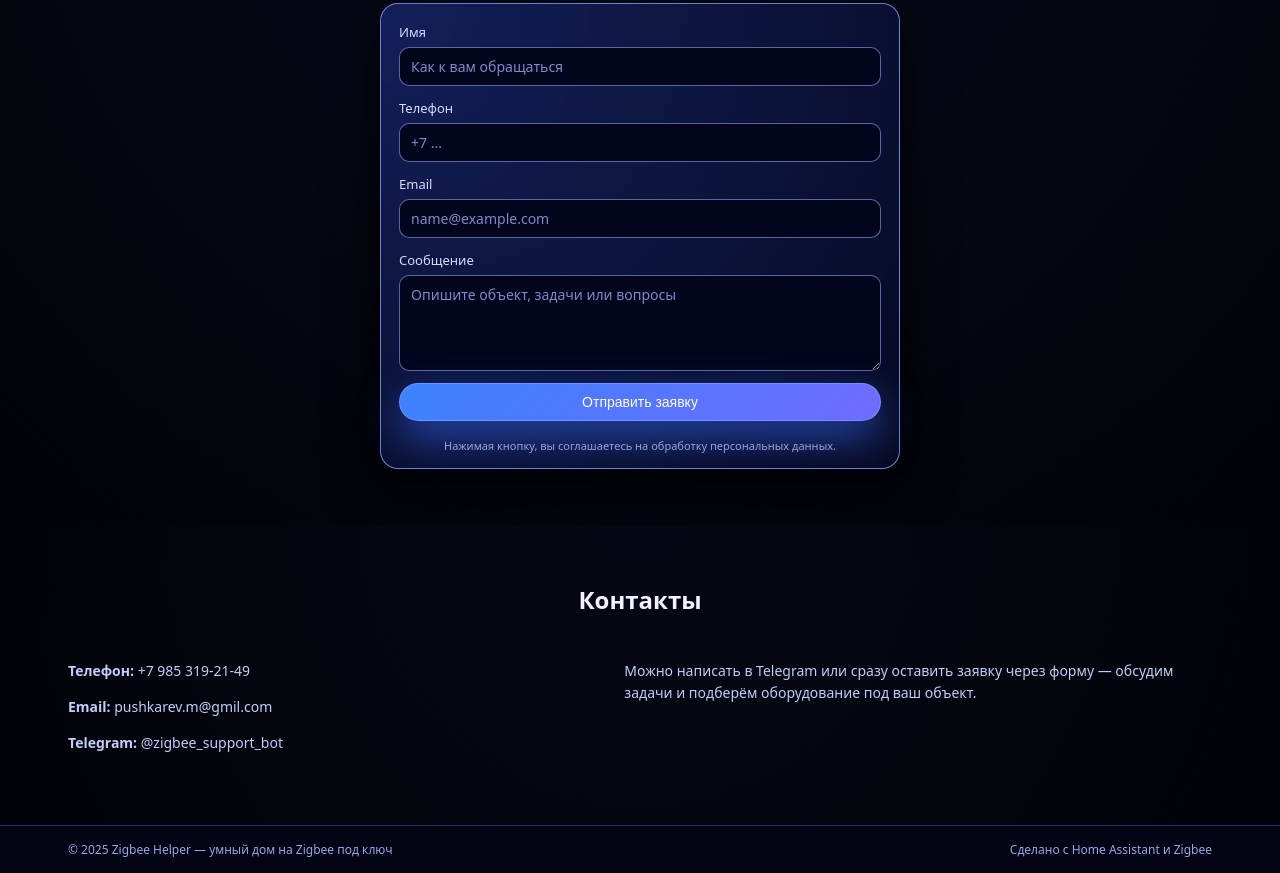
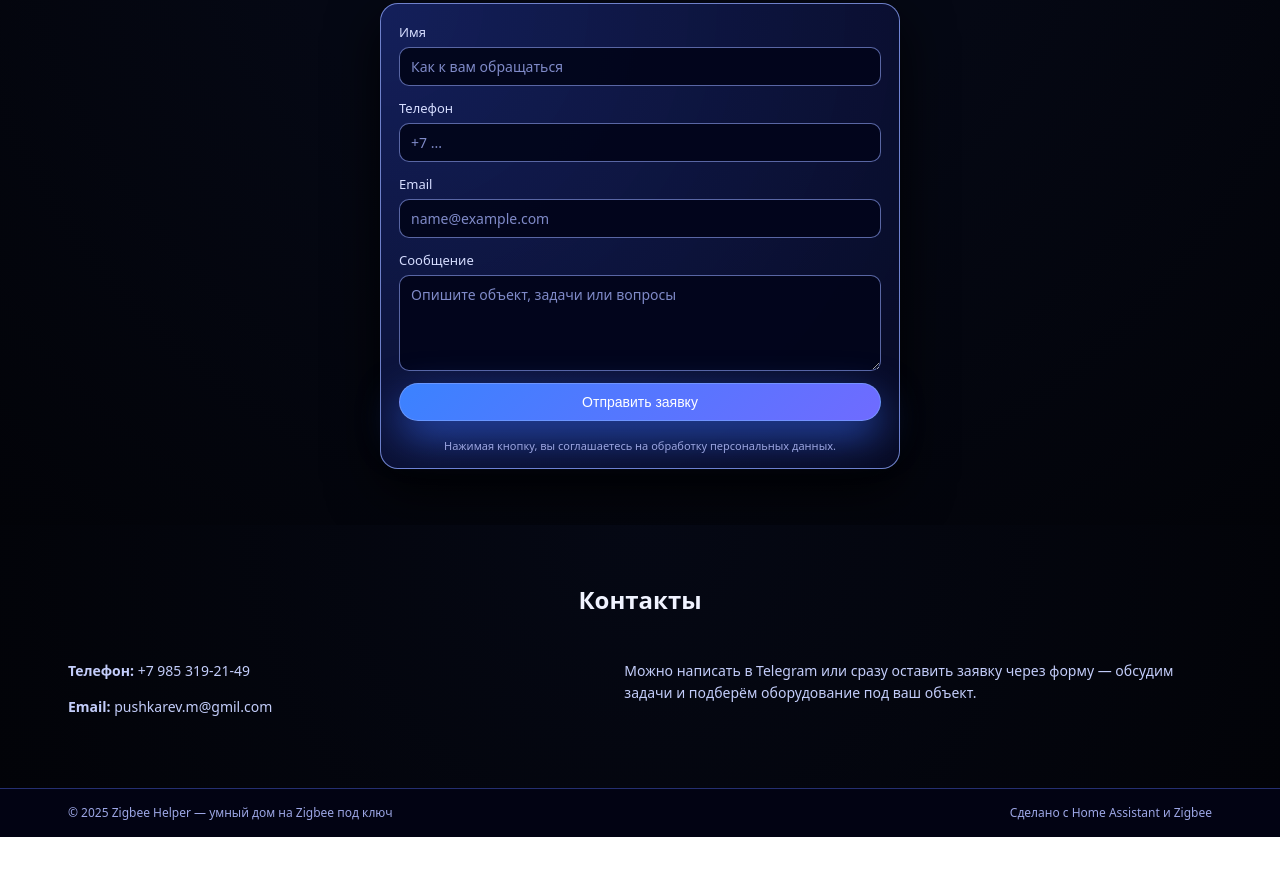
Before and after one commit to vgbcnbt5cx-spec/zigbee-helper-landing, a plain HTML site: page index.html in a window 1280 px wide. Shown: the part 1921-2794 px from the top of the page. After the commit the page ends 2758 px from the top, so only its background shows below. Drawn offline with Linux system fonts and the light colour scheme.

Commit message:
Remove Telegram contact from index.html
Removed Telegram contact information from the contacts section.

```diff
--- a/index.html
+++ b/index.html
@@ -180,7 +180,6 @@
         <div>
           <p><strong>Телефон:</strong> <a href="tel:+79853192149">+7 985 319‑21‑49</a></p>
           <p><strong>Email:</strong> <a href="mailto:pushkarev.m@gmil.com">pushkarev.m@gmil.com</a></p>
-          <p><strong>Telegram:</strong> <a href="https://t.me/zigbee_support_bot" target="_blank" rel="noopener noreferrer">@zigbee_support_bot</a></p>
         </div>
         <div>
           <p>Можно написать в Telegram или сразу оставить заявку через форму — обсудим задачи и подберём оборудование под ваш объект.</p>
```
